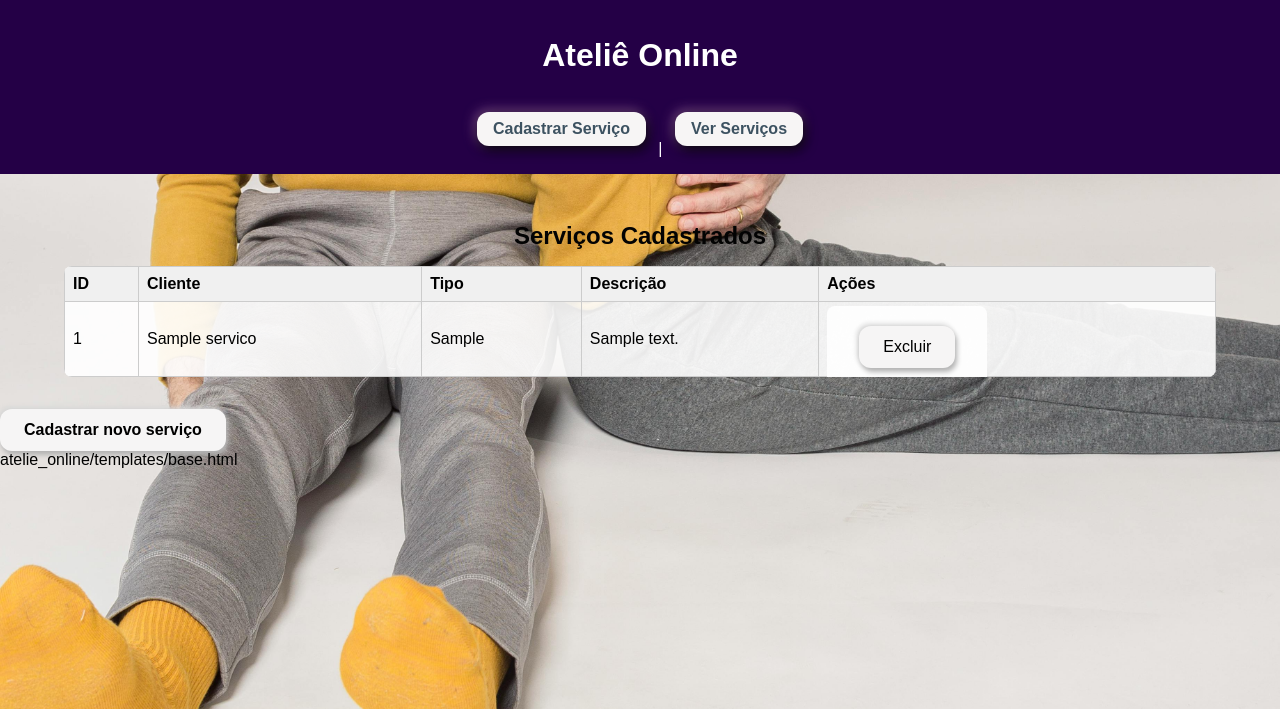
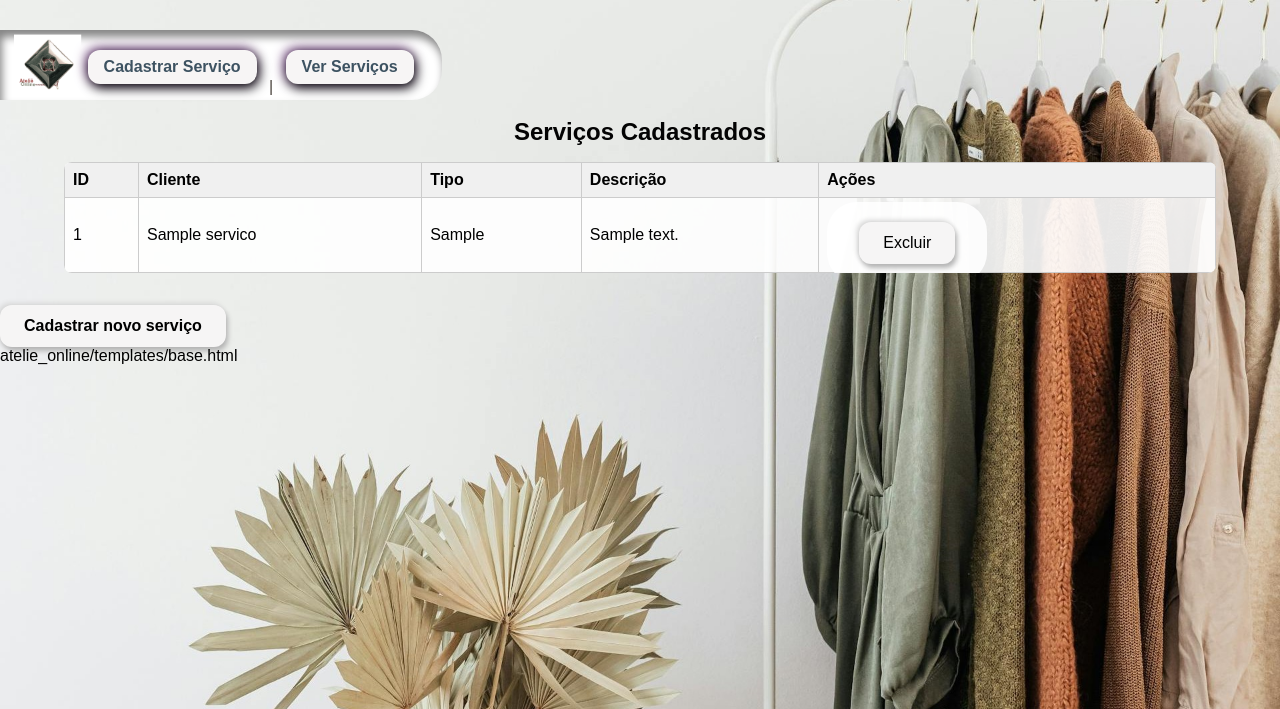
Before and after one commit to cavinatto/Atelie-Online, a Flask app: page /servicos in a window 1280 px wide. Shown: the top 709 px of the page. Run offline with Flask 3, Linux system fonts and the light colour scheme; tables that the repository leaves empty hold one stand-in row (values such as "Sample post").

Commit message:
upload style.css base.html .logo .header .body .form header img div class

```diff
--- a/atelie_online/static/css/style.css
+++ b/atelie_online/static/css/style.css
@@ -3,31 +3,56 @@ body {
   font-family: Arial, sans-serif;
   margin: 0;
   padding: 0;
-  background: url('../img/pexels-alex-green-6625828.jpg') no-repeat center center fixed;
+  background: url('../img/img_main.jpg') no-repeat center center fixed;
   background-size: cover;
 }
 
 
 header {
-  background: #240046;
-  color: #fff;
+  display: flex;
+  align-items: center;
+  justify-content: center;
+  background: #ffffff;
+  color: #49423C;
   padding: 1rem;
   text-align: center;
+  position: relative;
+  top: 30px;
+  width: clamp(180px, 50%, 410px);
+  height: 38px;
+  /*sem virgula entre os valores esq dire dire esq*/
+  border-radius: 0px 30px 30px 0px;
+  text-align: left;
+  /*x, y, blurn, larg cor - insert para por dentro do obj*/
+  /*ex: box-shadow: 2px 7px 9px 1px #858585, inset 2px 7px 9px #858585;*/
+  box-shadow: inset 2px 7px 9px #858585;
+
 }
 
+.logo{
+  height: 100%;
+  margin: 0.4rem;
+  margin-left: -6px;
+  margin-right: 23px;
+  /* aumenta 160% já que 100% é pequeno*/
+  transform: scale(1.6);
+  /* fixa o lado esq e cresce para o centro, algo assim */
+  transform-origin: left center;
+}
 
-
+/*base menu edit_txt*/
 form {
   max-width: 400px;
   margin: 2rem auto;
   background: rgba(255,255,255,0.9);
   padding: 2rem;
-  border-radius: 8px;
+  border-radius: 30px;
 }
 
 label {
   display: block;
   margin-top: 1rem;
+
 }
 
 input, textarea {
--- a/atelie_online/templates/base.html
+++ b/atelie_online/templates/base.html
@@ -8,7 +8,11 @@
 </head>
 <body>
   <header>
-      <h1>Ateliê Online</h1>
+      <img src="{{ url_for('static', filename='img/logoatelie.png') }}" alt="Logo" class="logo">
+      <div class="header_text" id="header_text">
+          <!--texto do bd/js id funcionário-->
+      </div>
+
   <nav>
     <a href="{{ url_for('servico.cadastrar_servico') }}">Cadastrar Serviço</a> |
     <a href="{{ url_for('servico.listar_servicos') }}">Ver Serviços</a>
```
Also changed, not shown: atelie_online/static/img/img_main.jpg (added), atelie_online/static/img/logoatelie.png (added), atelie_online/static/img/pexels-alex-green-6625828.jpg (deleted).
